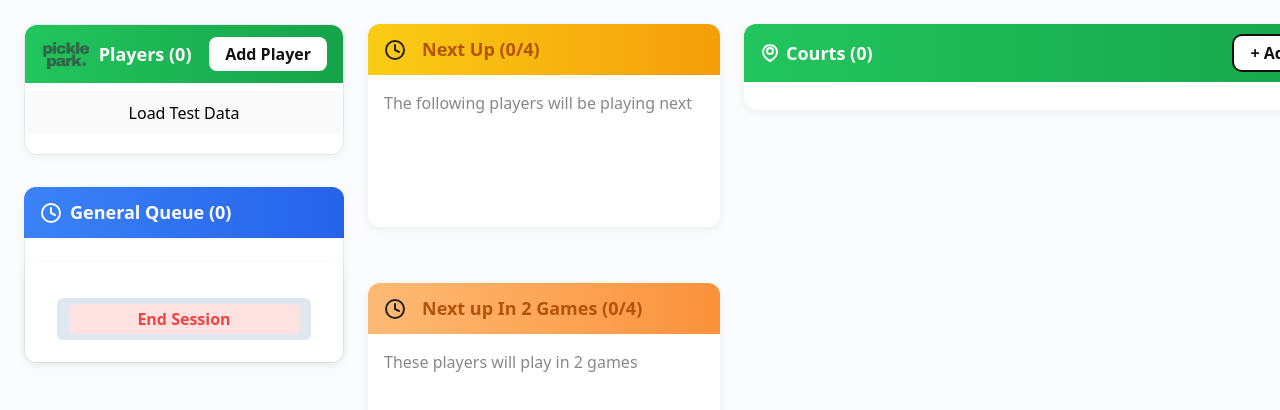
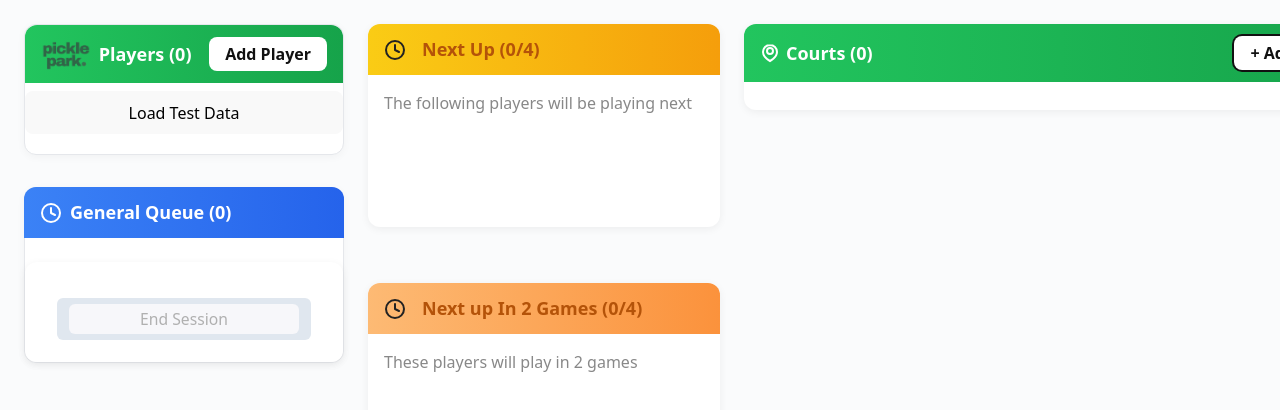
Before and after one commit to ghf4336/PaddleStack, a React (Vite) app in the folder client/: page / in a window 1280 px wide. Shown: the top 410 px of the page. Built offline with nearby package versions, Linux system fonts and the light colour scheme.

Commit message:
change end button styling

```diff
--- a/client/src/App.css
+++ b/client/src/App.css
@@ -57,24 +57,25 @@
 }
 /* End Session button styles */
 .end-session-btn {
-  background: #fee2e2;
+  background: #f7f7fa;
   border: none;
-  color: #ef4444;
-  font-size: 1em;
-  font-weight: bold;
+  color: #b0b0b0;
+  font-size: 0.98em;
+  font-weight: 500;
   cursor: pointer;
   width: 100%;
   padding: 4px 0;
-  border-radius: 6%;
+  border-radius: 6px;
   transition: background 0.2s, opacity 0.2s;
 }
 .end-session-btn:hover {
-
+  background: #ededf3;
+  color: #ef4444;
   opacity: 1;
   text-decoration: underline;
 }
 .end-session-tile {
-  background: #fee2e2;
+  background: #f7f7fa;
   border-radius: 6px;
   margin-top: 8px;
   padding: 0;
```
